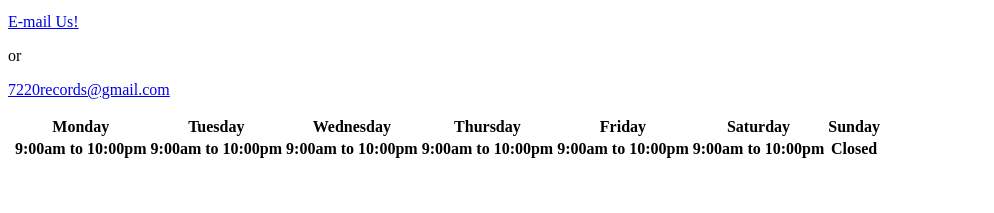
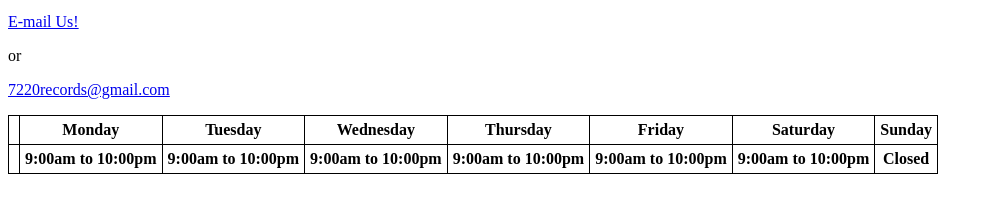
Before and after one commit to alexramz02/web-dev-hw, a plain HTML site: page assignment-6/index.html in a window 1280 px wide. Shown: the part 155-368 px from the top of the page, without its empty margins (0-994 px from the left). Drawn offline with Linux system fonts and the light colour scheme.

Commit message:
Update index.html

```diff
--- a/assignment-6/index.html
+++ b/assignment-6/index.html
@@ -6,6 +6,13 @@
     <meta name="author" content="Alex Ramsey">
     <meta name="viewpoint" content="width=device-width, initial-scale=1.0">
     <title>Contact Us</title>
+    <style>
+         table, td, th {
+            border: 1px solid black;
+            border-collapse: collapse;
+            padding: 5px;
+        }
+    </style>
   </head>
   <body>
     <h1>Contact Us</h1>
```
